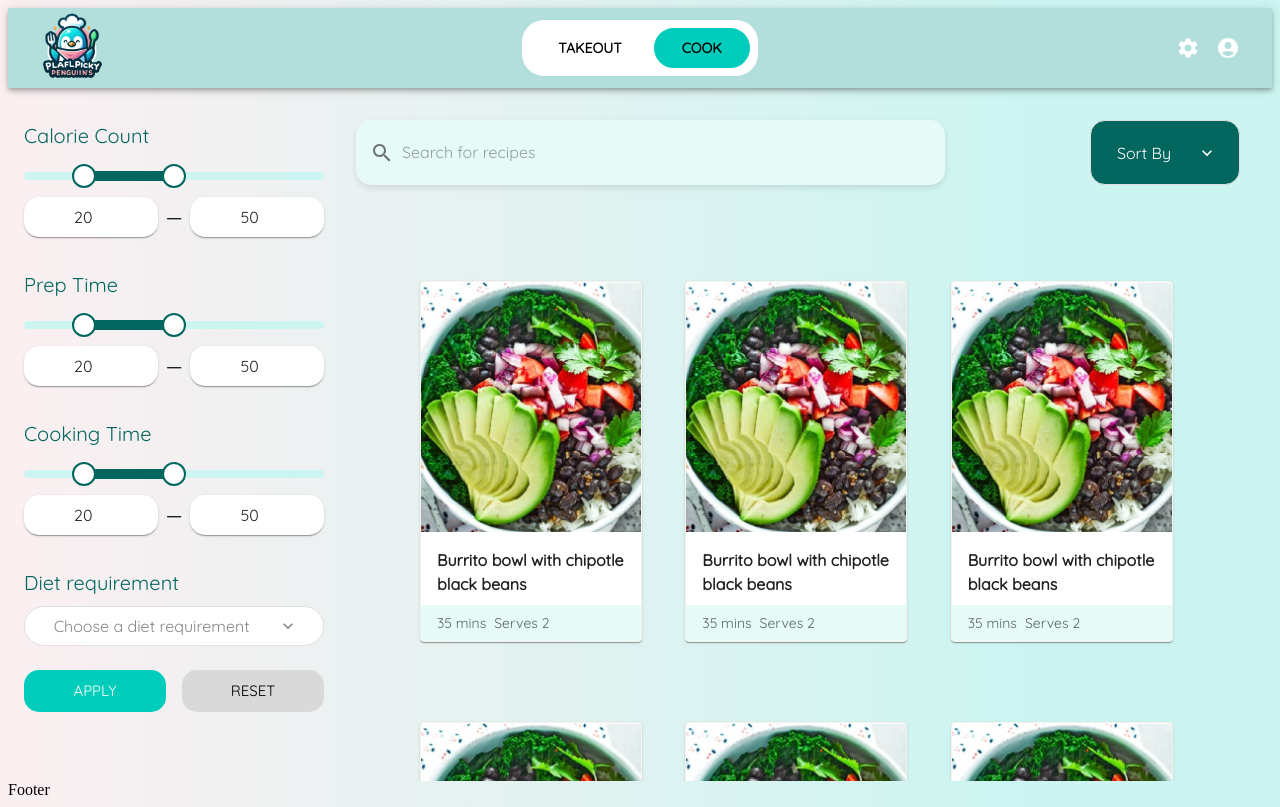
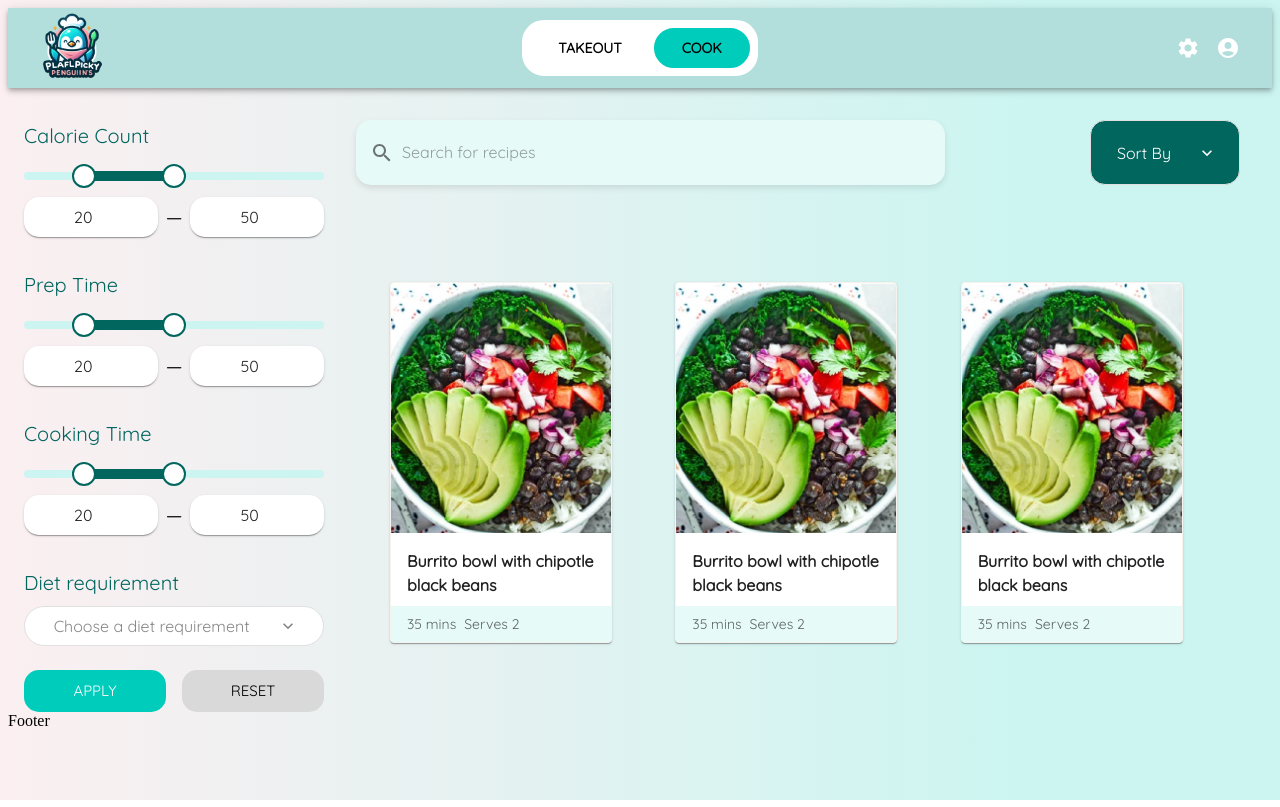
Before and after one commit to UOA-CS732-SE750-Students-2024/project-group-playful-penguins, a React (Vite) app in the folder frontend/: page /home in a window 1280 px wide. Built offline with nearby package versions, Linux system fonts and the light colour scheme.

Commit message:
integrated the search bar to the cards view

```diff
--- a/frontend/src/components/FoodList/FoodList.module.css
+++ b/frontend/src/components/FoodList/FoodList.module.css
@@ -1,5 +1,5 @@
 .scrollableContainer {
-    max-height: 420px;
+    max-height: 380px;
     overflow-y: auto;
-    padding: 80px;
+    padding: 50px;
   }
--- a/frontend/src/pages/HomePage/HomePage.module.css
+++ b/frontend/src/pages/HomePage/HomePage.module.css
@@ -16,6 +16,7 @@
 .search-and-sort-panel {
   display: flex;
   flex-direction: row;
+  max-height: 150px;
   flex: 1;
 }
 
```
